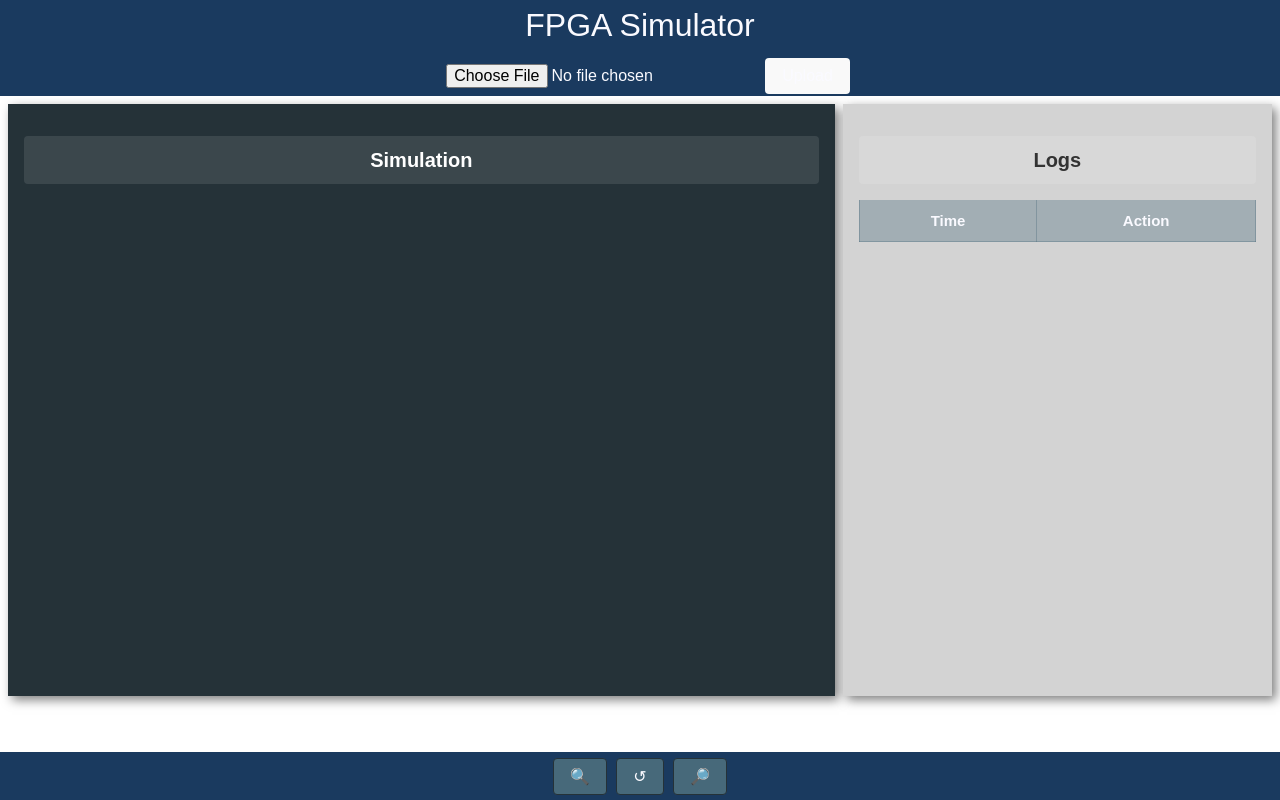
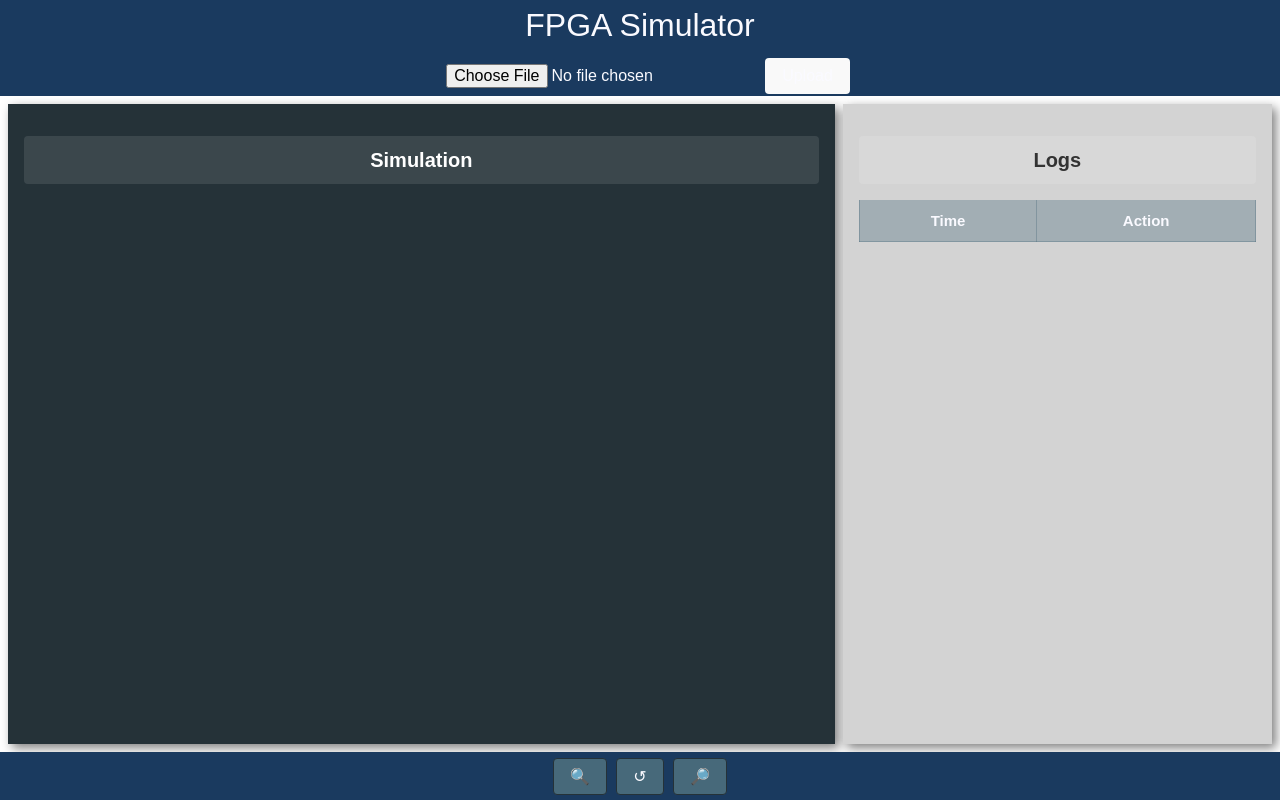
Before and after one commit to algosup/2024-2025-project-4-web-fpga-team-3, a React (Vite) app in the folder Web-FPGA/: page / in a window 1280 px wide. Built offline with nearby package versions, Linux system fonts and the light colour scheme.

Commit message:
Update App.css

```diff
--- a/Web-FPGA/src/App.css
+++ b/Web-FPGA/src/App.css
@@ -96,7 +96,7 @@ body {
   width: 100vw;
   height: calc(100vh - var(--header-height));
   padding-top: 6.5rem;
-  padding-bottom: 3.5rem;
+  padding-bottom: 0.5rem;
   padding-left: 0.5rem;
   padding-right: 0.5rem;
   gap: 0.5rem;
```
